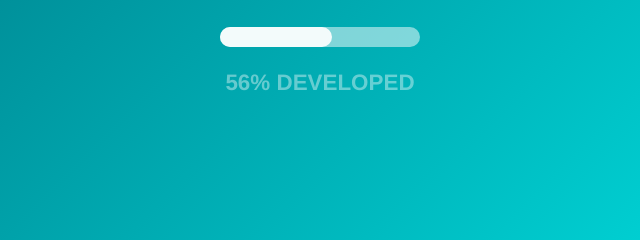
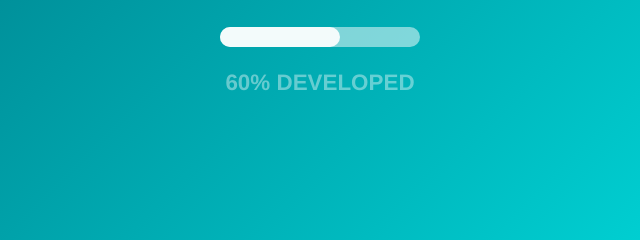
Before and after one commit to nilmus/golpe2084, a plain HTML site: page index.html in a window 1280 px wide. Shown: the part 538-778 px from the top of the page, 320-960 px from the left. Drawn offline with Linux system fonts and the light colour scheme.

Commit message:
Update index.html 60

```diff
--- a/index.html
+++ b/index.html
@@ -60,7 +60,7 @@
 
         .loading-progress {
             height: 100%;
-            width: 56%; /* Adjust width for progress */
+            width: 60%; /* Adjust width for progress */
             background-color: rgba(255, 255, 255, 0.9);
             border-radius: 10px;
         }
@@ -107,7 +107,7 @@
         <div class="loading-bar">
             <div class="loading-progress"></div>
         </div>
-        <h2 class="loading-text">56% developed</h2>
+        <h2 class="loading-text">60% developed</h2>
     </div>
 </body>
 
```
